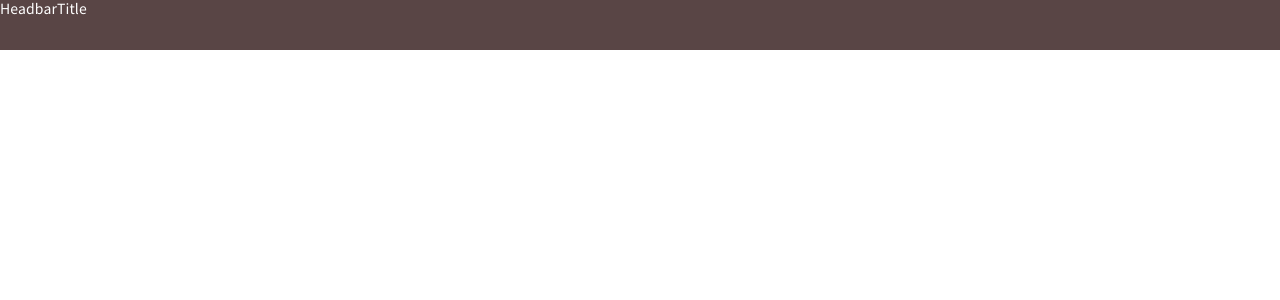
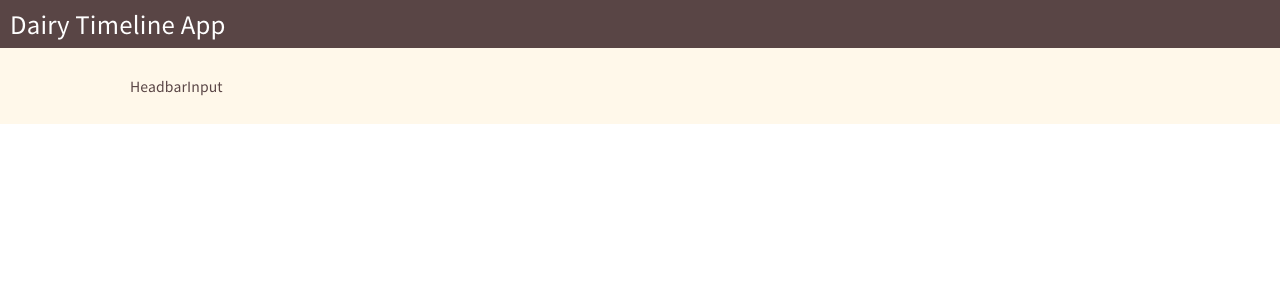
Before and after one commit to s-yoshiii/diary-timeline-app, a React (Vite) app: page / in a window 1280 px wide. Shown: the top 300 px of the page. Built offline with nearby package versions, Linux system fonts and the light colour scheme.

Commit message:
headbarInputエリアのコンポーネント作成

```diff
--- a/src/components/headbar/Headbar.scss
+++ b/src/components/headbar/Headbar.scss
@@ -1,7 +1,21 @@
 .headbar {
 }
-.HeadbarTitle {
+.HeadbarTitleWrap {
   background: #594545;
   color: #fff;
-  min-height: 50px;
+  padding: 10px;
 }
+.HeadbarTitle {
+  font-size: 24px;
+  font-size: 2.4rem;
+  letter-spacing: 0.01em;
+}
+.headbarInput {
+  background: #fff8ea;
+  padding: 30px 0;
+  &__inner {
+    max-width: 1080px;
+    margin: 0 auto;
+    padding: 0 30px;
+  }
+}
--- a/src/components/headbar/Headbar.tsx
+++ b/src/components/headbar/Headbar.tsx
@@ -1,9 +1,11 @@
 import "./Headbar.scss";
+import HeadbarInput from "./HeadbarInput";
 import HeadbarTitle from "./HeadbarTitle";
 const Headbar = () => {
   return (
     <div className="headbar">
       <HeadbarTitle />
+      <HeadbarInput />
     </div>
   );
 };
--- a/src/components/headbar/HeadbarInput.tsx
+++ b/src/components/headbar/HeadbarInput.tsx
@@ -1,5 +1,9 @@
 const HeadbarInput = () => {
-  return <div>HeadbarInput</div>;
+  return (
+    <div className="headbarInput">
+      <div className="headbarInput__inner">HeadbarInput</div>
+    </div>
+  );
 };
 
 export default HeadbarInput;
--- a/src/components/headbar/HeadbarTitle.tsx
+++ b/src/components/headbar/HeadbarTitle.tsx
@@ -1,7 +1,7 @@
 const HeadbarTitle = () => {
   return (
-    <div className="HeadbarTitle">
-      <div className="HeadbarTitle__txt">HeadbarTitle</div>
+    <div className="HeadbarTitleWrap">
+      <h1 className="HeadbarTitle">Dairy Timeline App</h1>
     </div>
   );
 };
```
